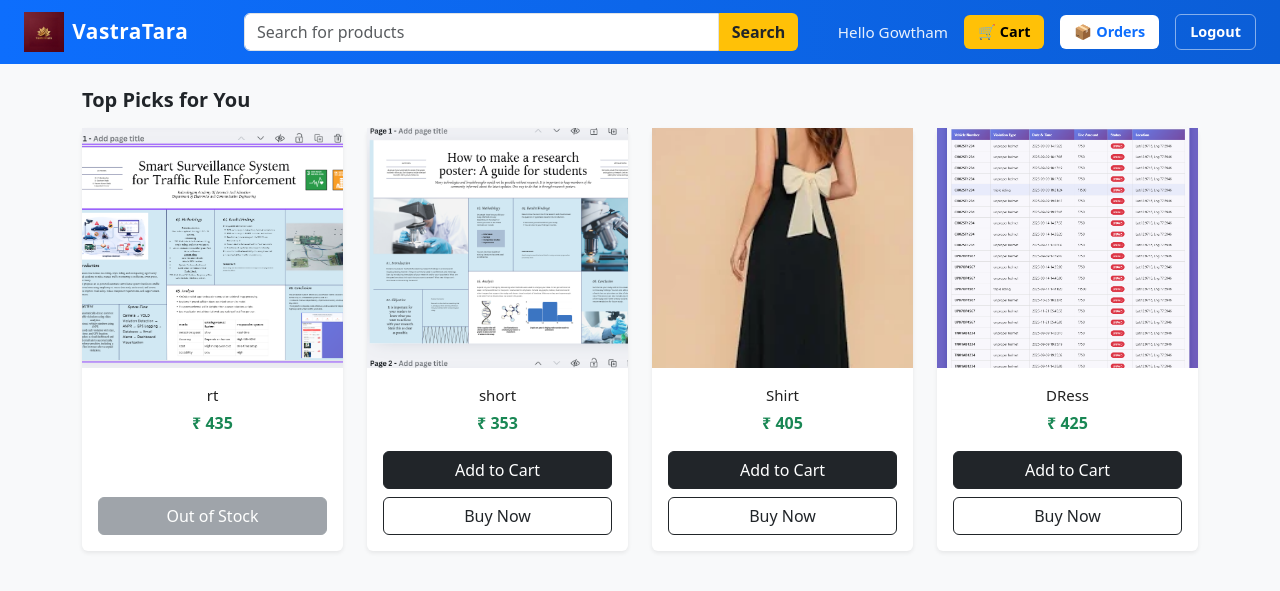
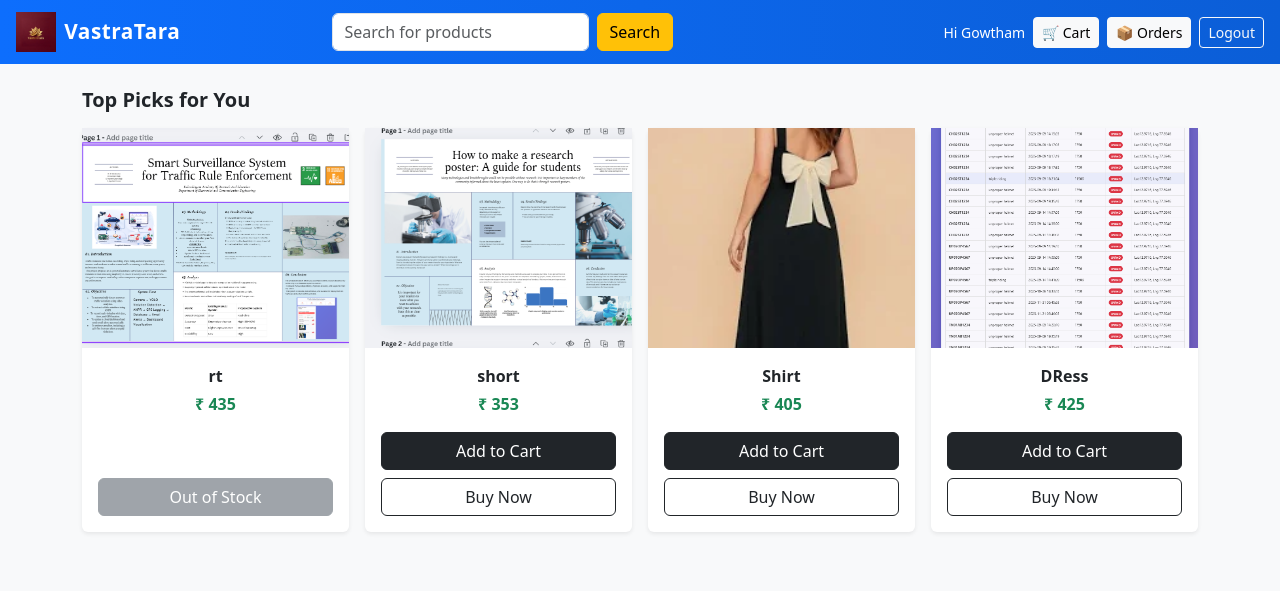
Before and after one commit to Jagadeesh5451/vastra-tara, a Flask app: page / in a window 1280 px wide. Shown: the top 591 px of the page. Run offline with Flask 3, Linux system fonts and the light colour scheme; a user stored in the database is signed in; data comes from the database, SQL or seed files in the repository; both versions use the stored data as it was before the commit.

Commit message:
Initial commit – Flask project

```diff
--- a/app.py
+++ b/app.py
@@ -128,28 +128,49 @@
 @app.route("/")
 @login_required
 def home():
+    search = request.args.get("search", "").strip()
+
     conn = get_db()
     cur = conn.cursor()
 
-    # ✅ FETCH ALL PRODUCTS (including out of stock)
-    cur.execute("""
-        SELECT
-            p.id,
-            p.name,
-            p.price,
-            (
-                SELECT image
-                FROM product_images
-                WHERE product_id = p.id
-                LIMIT 1
-            ) AS image,
-            CAST(p.quantity AS INTEGER) AS quantity
-        FROM products p
-        ORDER BY p.id DESC
-    """)
+    if search:
+        cur.execute("""
+            SELECT
+                p.id,
+                p.name,
+                p.price,
+                (
+                    SELECT image
+                    FROM product_images
+                    WHERE product_id = p.id
+                    LIMIT 1
+                ) AS image,
+                CAST(p.quantity AS INTEGER) AS quantity
+            FROM products p
+            WHERE p.name LIKE ?
+               OR p.description LIKE ?
+            ORDER BY p.id DESC
+        """, (f"%{search}%", f"%{search}%"))
+    else:
+        cur.execute("""
+            SELECT
+                p.id,
+                p.name,
+                p.price,
+                (
+                    SELECT image
+                    FROM product_images
+                    WHERE product_id = p.id
+                    LIMIT 1
+                ) AS image,
+                CAST(p.quantity AS INTEGER) AS quantity
+            FROM products p
+            ORDER BY p.id DESC
+        """)
+
     products = cur.fetchall()
 
-    # ✅ Fetch available colours per product
+    # Fetch available colours
     cur.execute("""
         SELECT product_id, GROUP_CONCAT(DISTINCT color)
         FROM product_images
@@ -169,7 +190,6 @@
         products=products,
         product_colours=product_colours
     )
-
 # ---------------- PRODUCT DETAILS ----------------
 @app.route("/product/<int:product_id>")
 def product_detail(product_id):
@@ -274,7 +294,6 @@
     conn.commit()
     conn.close()
     return redirect("/admin")
-
 #--------Admin Product Images------------
 @app.route("/admin/product/<int:product_id>/images")
 def admin_product_images(product_id):
@@ -417,21 +436,11 @@
 
     product_id = request.form.get("product_id")
     color = request.form.get("color")
-    quantity = int(request.form.get("quantity", 0))
     images = request.files.getlist("images")
 
     conn = get_db()
     cur = conn.cursor()
 
-    # ✅ ADD STOCK TO PRODUCT (THIS WAS MISSING)
-    if quantity > 0:
-        cur.execute("""
-            UPDATE products
-            SET quantity = quantity + ?
-            WHERE id = ?
-        """, (quantity, product_id))
-
-    # ✅ SAVE IMAGES (unchanged)
     for img in images:
         if img.filename:
             filename = secure_filename(img.filename)
@@ -444,7 +453,6 @@
 
     conn.commit()
     conn.close()
-
     return redirect("/admin")
 
 
--- a/templates/home.html
+++ b/templates/home.html
@@ -2,6 +2,10 @@
 <html lang="en">
 <head>
     <meta charset="UTF-8">
+
+    <!-- ✅ REQUIRED FOR MOBILE RESPONSIVE -->
+    <meta name="viewport" content="width=device-width, initial-scale=1">
+
     <title>VastraTara | Online Store</title>
 
     <!-- Bootstrap -->
@@ -13,87 +17,115 @@
 
 <body class="bg-light">
 
-<!-- NAVBAR -->
+<!-- ================= NAVBAR ================= -->
 <nav class="navbar navbar-expand-lg navbar-dark classic-navbar">
-    <div class="container-fluid px-4">
+    <div class="container-fluid px-3">
 
-        <!-- LEFT: LOGO + BRAND -->
+        <!-- LOGO + BRAND -->
         <div class="d-flex align-items-center gap-2">
             <img src="{{ url_for('static', filename='images/logo.png') }}"
-                 class="brand-logo" alt="VastraTara">
+                 class="brand-logo" alt="VastraTara" style="height:40px;">
 
             <a class="navbar-brand brand-text" href="/">
                 VastraTara
             </a>
         </div>
 
-        <!-- CENTER: SEARCH -->
-        <form class="d-flex search-box" method="get" action="/">
-            <input class="form-control search-input"
+        <!-- MOBILE TOGGLER -->
+        <button class="navbar-toggler" type="button"
+                data-bs-toggle="collapse"
+                data-bs-target="#navbarContent">
+            <span class="navbar-toggler-icon"></span>
+        </button>
+
+        <!-- COLLAPSIBLE CONTENT -->
+        <div class="collapse navbar-collapse" id="navbarContent">
+
+            <!-- SEARCH -->
+            <form class="d-flex my-2 my-lg-0 mx-lg-auto"
+                  method="get" action="/">
+                <input class="form-control me-2"
                        type="search"
                        name="search"
                        placeholder="Search for products">
-            <button class="btn btn-search">Search</button>
+                <button class="btn btn-warning">Search</button>
             </form>
 
-        <!-- RIGHT: USER ACTIONS -->
-        <div class="d-flex align-items-center gap-3">
+            <!-- USER ACTIONS -->
+            <div class="d-flex align-items-center gap-2 ms-lg-auto">
 
                 {% if session.get("full_name") %}
-                <span class="user-greet">
-                    Hello {{ session.get("full_name") }}
+                    <span class="text-white small">
+                        Hi {{ session.get("full_name") }}
                     </span>
 
-                <a href="/cart" class="nav-btn cart-btn">
+                    <a href="/cart" class="btn btn-light btn-sm">
                         🛒 Cart
                     </a>
 
-                <a href="/orders" class="nav-btn orders-btn">
+                    <a href="/orders" class="btn btn-light btn-sm">
                         📦 Orders
                     </a>
 
-                <a href="/logout" class="nav-btn logout-btn">
+                    <a href="/logout" class="btn btn-outline-light btn-sm">
                         Logout
                     </a>
                 {% else %}
-                <a href="/login" class="nav-btn login-btn">
+                    <a href="/login" class="btn btn-light btn-sm">
                         Login
                     </a>
                 {% endif %}
 
             </div>
         </div>
+    </div>
 </nav>
 
-<!-- PRODUCTS -->
+<!-- ================= PRODUCTS ================= -->
 <div class="container mt-4">
 
-    <h5 class="mb-3 fw-bold">Top Picks for You</h5>
+    <div class="d-flex justify-content-between align-items-center mb-3">
+    <h5 class="fw-bold mb-0">
+        {% if request.args.get("search") %}
+            Search Results
+        {% else %}
+            Top Picks for You
+        {% endif %}
+    </h5>
+
+    {% if request.args.get("search") %}
+        <a href="/" class="btn btn-outline-secondary btn-sm">
+            ← Back to Home
+        </a>
+    {% endif %}
+</div>
 
     {% if products %}
-    <div class="row g-4">
+    <div class="row g-3">
 
         {% for p in products %}
         <!-- p = (id, name, price, image, quantity) -->
 
-        <div class="col-lg-3 col-md-4 col-sm-6">
+        <div class="col-12 col-sm-6 col-md-4 col-lg-3">
             <div class="card product-card h-100 shadow-sm">
 
                 <!-- IMAGE -->
                 {% if p[3] %}
                     <img src="{{ url_for('static', filename='images/' + p[3]) }}"
-                         class="product-img">
+                         class="img-fluid w-100"
+                         style="height:220px; object-fit:cover;">
                 {% else %}
                     <img src="{{ url_for('static', filename='images/no-image.png') }}"
-                         class="product-img">
+                         class="img-fluid w-100"
+                         style="height:220px; object-fit:cover;">
                 {% endif %}
 
                 <!-- CARD BODY -->
                 <div class="card-body text-center d-flex flex-column">
 
-                    <p class="product-title mb-1">{{ p[1] }}</p>
+                    <p class="fw-semibold mb-1">{{ p[1] }}</p>
 
-                    <p class="product-price fw-bold text-success mb-3">
+                    <p class="fw-bold text-success mb-3">
                         ₹ {{ p[2] }}
                     </p>
 
@@ -135,7 +167,7 @@
 
 </div>
 
-<!-- COLOUR SELECTION MODAL -->
+<!-- ================= COLOUR MODAL ================= -->
 <div class="modal fade" id="colourModal" tabindex="-1">
   <div class="modal-dialog modal-dialog-centered">
     <form method="post" action="/add_to_cart" class="modal-content">
@@ -148,6 +180,7 @@
       <div class="modal-body" id="colourOptions"></div>
 
       <input type="hidden" name="product_id" id="modalProductId">
+      <input type="hidden" name="quantity" value="1">
 
       <div class="modal-footer">
         <button class="btn btn-dark">Add to Cart</button>
@@ -157,7 +190,7 @@
   </div>
 </div>
 
-<!-- JS -->
+<!-- ================= JS ================= -->
 <script src="https://cdn.jsdelivr.net/npm/bootstrap@5.3.2/dist/js/bootstrap.bundle.min.js"></script>
 
 <script>
@@ -166,13 +199,11 @@
 function handleAddToCart(productId) {
     const colours = productColours[productId];
 
-    // Single colour → direct add
     if (!colours || colours.length === 1) {
         submitAddToCart(productId, colours ? colours[0] : null);
         return;
     }
 
-    // Multiple colours → modal
     document.getElementById("modalProductId").value = productId;
 
     let html = "";
--- a/templates/orders.html
+++ b/templates/orders.html
@@ -33,7 +33,7 @@
             <td>{{ order[2] }}</td>
             <td>{{ order[3] }}</td>
             <td>₹ {{ order[4] }}</td>
-            <td>{{ order[5] }}</td>
+            <td>{{ order[5].split(' ')[0] }}</td>
             <td>
                 <a href="/cancel_order/{{ order[0] }}"
                    class="btn btn-danger btn-sm"
```
Also changed, not shown: templates/admin.html (+14 -9 lines), database.db. Lines whose indentation alone changed are shown as unchanged.
